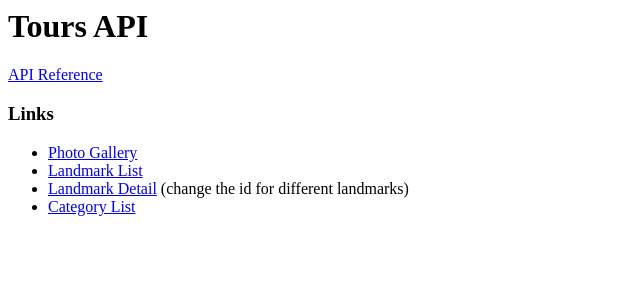
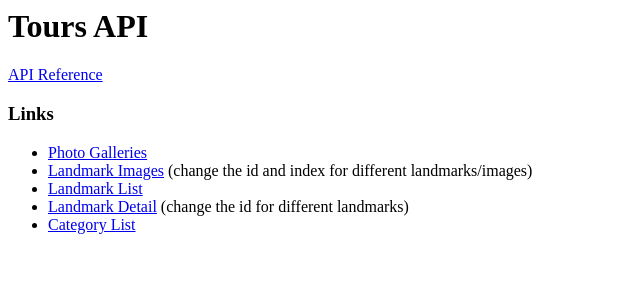
Before and after one commit to uclastudentmedia/tours-backend, a Django app: template api/templates/api/index.html in a window 1280 px wide. Shown: the top 300 px of the page, without its empty margins (0-640 px from the left). Run offline with Django 3.2, Linux system fonts and the light colour scheme; the template is opened without the code that fills it, so the values that code supplies are empty.

Commit message:
update templates

```diff
--- a/api/templates/api/index.html
+++ b/api/templates/api/index.html
@@ -6,7 +6,8 @@
 
 	<h3>Links</h3>
 	<ul>
-		<li><a href="/photologue">Photo Gallery</a></li>
+		<li><a href="/photologue">Photo Galleries</a></li>
+		<li><a href="/images/landmark/1/1">Landmark Images</a> (change the id and index for different landmarks/images)</li>
 		<li><a href="/api/landmark/">Landmark List</a></li>
 		<li><a href="/api/landmark/1">Landmark Detail</a> (change the id for different landmarks)</li>
 		<li><a href="/api/category/">Category List</a></li>
--- a/api/templates/base.html
+++ b/api/templates/base.html
@@ -10,8 +10,8 @@
 		<link href="{% static "css/screen.css" %}" rel="stylesheet" media="screen">
 	    <!-- HTML5 shim and Respond.js IE8 support of HTML5 elements and media queries -->
 	    <!--[if lt IE 9]>
-	      <script src="{{ STATIC_URL }}js/html5shiv.min.js"></script>
-	      <script src="{{ STATIC_URL }}js/respond.min.js"></script>
+		  <script src="{% static "js/html5shiv.min.js" %}></script>
+		  <script src="{% static "js/respond.min.js" %}></script>
 	    <![endif]-->
     </head>
     <body>
--- a/tours/urls.py
+++ b/tours/urls.py
@@ -18,7 +18,10 @@ from django.conf.urls import include, url
 from django.conf.urls.static import static
 from django.contrib import admin
 
+from api.views import index
+
 urlpatterns = [
+    url(r'^$', index),
     url(r'^admin/', admin.site.urls),
     url(r'^api/', include('api.urls')),
     url(r'^photologue/', include('photologue.urls', namespace='photologue')),
```
